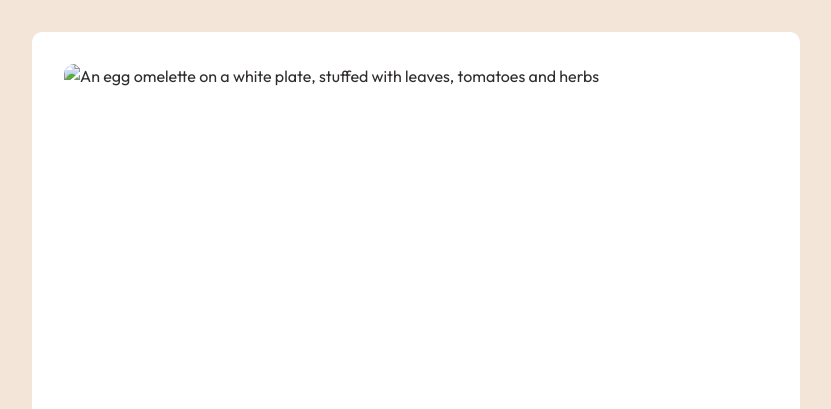
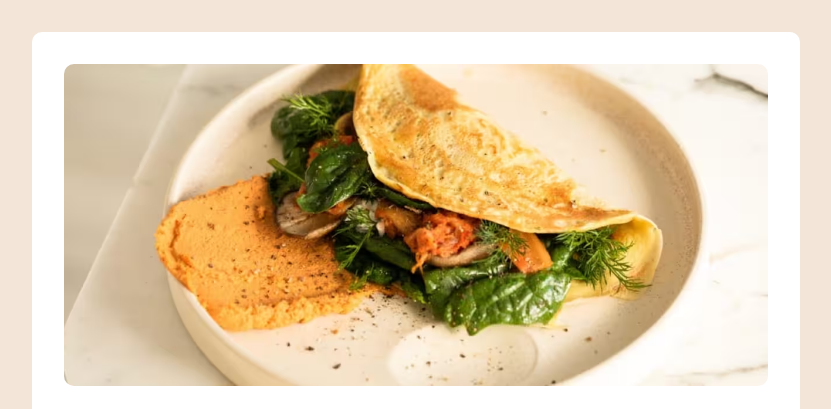
Before and after one commit to cshisol/challenge-1-recipe, a plain HTML site: page index.html in a window 1280 px wide. Shown: the top 409 px of the page, without its empty margins (224-1055 px from the left). Drawn offline with Linux system fonts and the light colour scheme; the site is published under a folder, as on GitHub Pages, so addresses that start at the root find nothing; files whose address does not match are found by name.

Commit message:
Fix path

```diff
--- a/index.html
+++ b/index.html
@@ -11,7 +11,7 @@
     <link
       rel="icon"
       type="image/x-icon"
-      href="/assets/images/favicon-32x32.png"
+      href="assets/images/favicon-32x32.png"
     />
     <meta property="og:type" content="article" />
     <meta property="og:title" content="Simple omelette recipe" />
@@ -23,7 +23,7 @@
     />
     <meta
       property="og:image"
-      content="/assets/images/image-omelette-800w.avif"
+      content="./assets/images/image-omelette-800w.avif"
     />
     <meta propert="og:site_name" description="Chris's food blog" />
   </head>
@@ -34,14 +34,14 @@
           <img
             class="omlette-image"
             srcset="
-              /assets/images/image-omelette-400w.avif   400w,
-              /assets/images/image-omelette-600w.avif   600w,
-              /assets/images/image-omelette-800w.avif   800w,
-              /assets/images/image-omelette-1000w.avif 1000w,
-              /assets/images/image-omelette-1200w.avif 1200w
+              assets/images/image-omelette-400w.avif   400w,
+              assets/images/image-omelette-600w.avif   600w,
+              assets/images/image-omelette-800w.avif   800w,
+              assets/images/image-omelette-1000w.avif 1000w,
+              assets/images/image-omelette-1200w.avif 1200w
             "
             sizes="(max-width: 400px) 400px, (max-width: 600px) 600px, (max-width: 800px) 800px, (max-width: 1000px) 1000px, (min-width: 1001px) 1200px"
-            src="/assets/images/image-omelette.jpeg"
+            src="assets/images/image-omelette.jpeg"
             alt="An egg omelette on a white plate, stuffed with leaves, tomatoes and herbs"
             width="1312"
             height="600"
```
